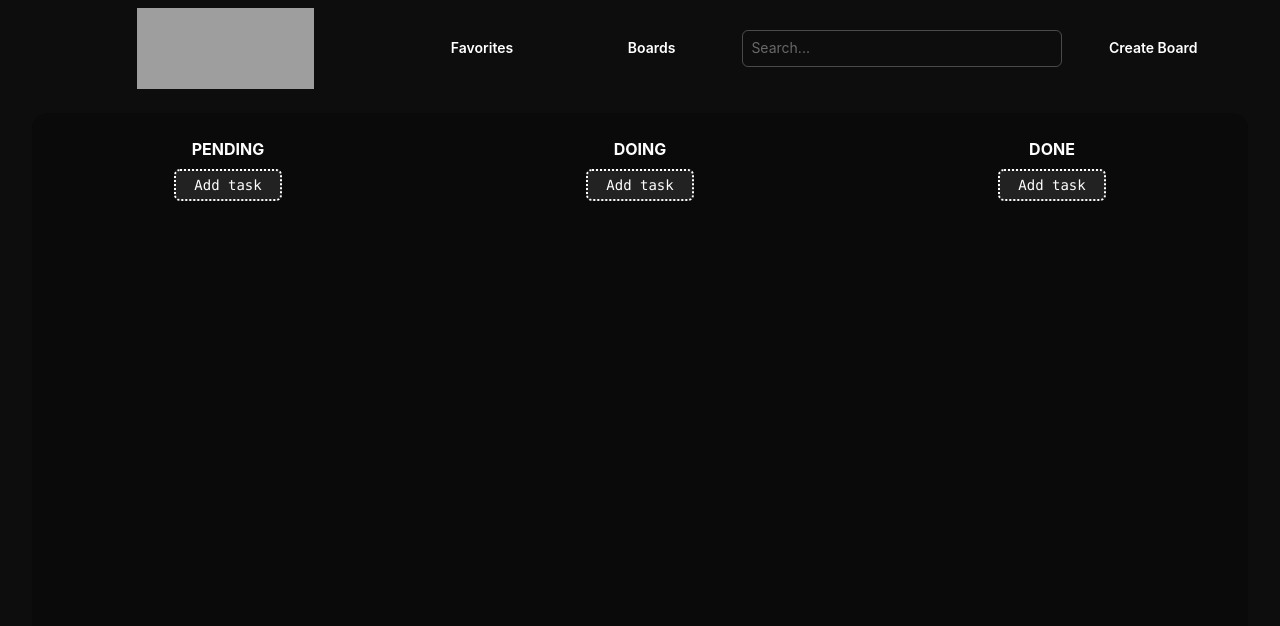
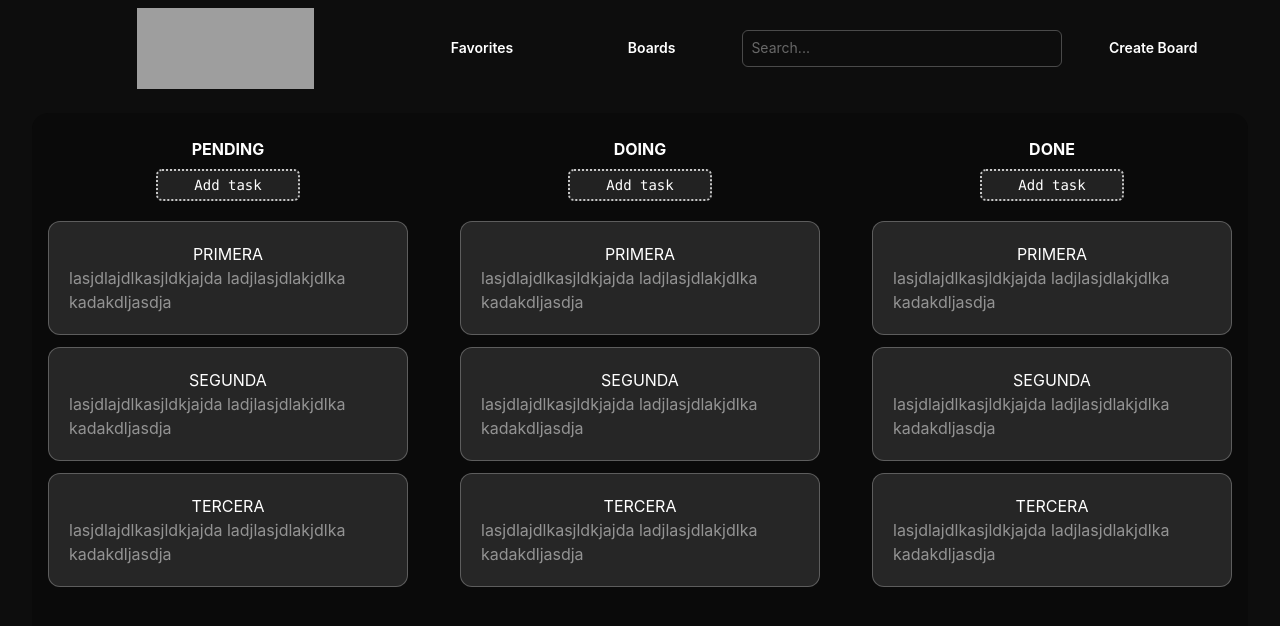
Before and after one commit to wmartinc/kanban, a React (Vite) app: page / in a window 1280 px wide. Shown: the top 626 px of the page. Built offline with nearby package versions, Linux system fonts and the light colour scheme; grey boxes are pictures that could not be loaded.

Commit message:
agregacion de task card para mostrar las notas

```diff
--- a/package.json
+++ b/package.json
@@ -13,7 +13,8 @@
     "@tailwindcss/vite": "^4.3.0",
     "react": "^19.2.6",
     "react-dom": "^19.2.6",
-    "tailwindcss": "^4.3.0"
+    "tailwindcss": "^4.3.0",
+    "zustand": "^5.0.13"
   },
   "devDependencies": {
     "@eslint/js": "^10.0.1",
@@ -26,5 +27,5 @@
     "globals": "^17.6.0",
     "vite": "^8.0.13"
   },
-  "packageManager": "pnpm@11.1.3+sha512.c85357fe17ca12dd23dd7071822666dfd7e3cb76fe214e3370b5ea2fb34f2a231185509b63e717f3cd0acb38dd3f8d82bcd5e8172400ae678b70ea4fbed0896d"
+  "packageManager": "pnpm@11.2.2+sha512.36e6621fad506178936455e70247b8808ef4ec25797a9f437a93281a020484e2607f6a469a22e982987c3dbb8866e3071514ab10a4a1749e06edcd1ec118436f"
 }
--- a/src/Componentes/home/Home.jsx
+++ b/src/Componentes/home/Home.jsx
@@ -1,26 +1,16 @@
 import Navegation from "../ui/navegation/Navegation";
-import Button from "../ui/shared/Button";
-import TaskCard from "../ui/shared/TaskCard";
+import TaskCard from "./TaskCard";
+import TaskViewer from "./TaskViewer";
 
-const h1 = "text-center text-white font-bold p-2"
 
 const Home = () => {
   return (
     <main className="w-[95%] h-dvh flex flex-col m-auto">
       <Navegation />
       <section className="w-full bg-neutral-950 rounded-2xl flex-1 my-4 mx-auto flex gap-5">
-        <section className="flex-1 m-4 flex flex-col items-center">
-          <h1 className={h1}>PENDING</h1>
-          <Button variant="add" className="w-[30%] font-mono">Add task</Button>
-        </section> {/**Seccion para las pendientes   */}
-        <section className="flex-1 m-4 flex flex-col items-center">
-          <h1 className={h1}>DOING</h1>
-          <Button variant="add" className="w-[30%] font-mono">Add task</Button>
-        </section> {/**Seccion para los que esta trabajando   */}
-        <section className="flex-1 m-4 flex flex-col items-center">
-          <h1 className={h1}>DONE</h1>
-          <Button variant="add" className="w-[30%] font-mono">Add task</Button>
-        </section> {/**Seccion para las hechas   */}
+        <TaskViewer status={"PENDING"} />
+        <TaskViewer status={"DOING"} />
+        <TaskViewer status={"DONE"} />
       </section>
     </main>
   )
--- /dev/null
+++ b/src/Componentes/home/TaskCard.jsx
@@ -0,0 +1,10 @@
+const TaskCard = ({ information }) => {
+  return (
+    <div className="p-5 rounded-xl cursor-pointer bg-neutral-800 border border-white/25">
+      <h1 className="text-white text-center uppercase">{information.titulo}</h1>
+      <p className="text-white/50">{information.descripcion}</p>
+    </div>
+  )
+}
+
+export default TaskCard;
--- a/src/Componentes/home/TaskViewer.jsx
+++ b/src/Componentes/home/TaskViewer.jsx
@@ -0,0 +1,36 @@
+import Button from "../ui/shared/Button";
+import TaskCard from "./TaskCard";
+
+const tarjetas = [
+  {
+    titulo: "primera",
+    descripcion: "lasjdlajdlkasjldkjajda ladjlasjdlakjdlka kadakdljasdja"
+  },
+  {
+    titulo: "segunda",
+    descripcion: "lasjdlajdlkasjldkjajda ladjlasjdlakjdlka kadakdljasdja"
+  },
+  {
+    titulo: "tercera",
+    descripcion: "lasjdlajdlkasjldkjajda ladjlasjdlakjdlka kadakdljasdja"
+  }
+]
+
+const TaskViewer = ({ status }) => {
+  return (
+    <section className="flex-1 m-4 flex flex-col items-center">
+      <h1 className="text-center text-white font-bold p-2">{status}</h1>
+      <Button variant="add" className="w-[40%] font-mono">Add task</Button>
+
+      <section className="flex flex-col gap-3 mt-5">
+        {
+          tarjetas.map((data, index) => (
+            <TaskCard information={data} />
+          ))
+        }
+      </section>
+    </section>
+  )
+}
+
+export default TaskViewer;
--- a/src/Componentes/ui/shared/Button.jsx
+++ b/src/Componentes/ui/shared/Button.jsx
@@ -16,7 +16,7 @@ const Button = ({
     primary: 'bg-sky-500 text-white hover:bg-sky-400 w-[200px] border-white/25 p-2 font-semibold',
     secondary: 'bg-white text-black hover:bg-transparent hover:text-white w-[200px] border-white/25 p-2 font-semibold',
     ghost: 'bg-transparent text-white hover:bg-white/10 w-[200px] border-white/25 p-2 font-semibold',
-    add: "bg-white/10 text-white p-1 border-2 border-dotted hover:border-2 hover:border-white"
+    add: "bg-white/10 text-white border-white/75 p-1 border-2 border-dotted hover:border-2 hover:border-white"
   };
 
   const classes = `${baseClasses} ${variants[variant] ?? variants.primary} ${className}`.trim();
--- a/src/Componentes/ui/shared/TaskCard.jsx
+++ /dev/null
@@ -1,9 +0,0 @@
-const TaskCard = () => {
-  return (
-    <div className="p-5 rounded-2xl bg-neutral-800">
-
-    </div>
-  )
-}
-
-export default TaskCard;
```
Also changed, not shown: 1 other file (tests, documents, lock files or other folders).
